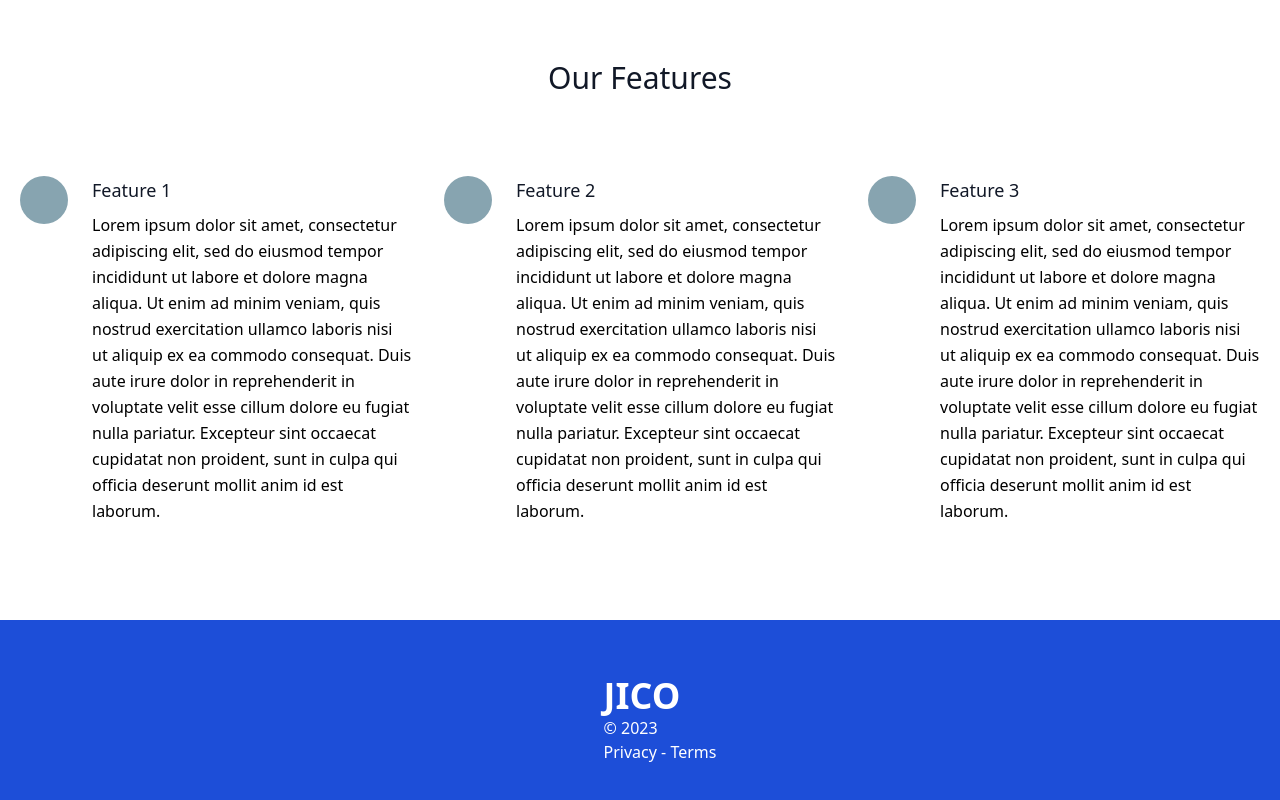
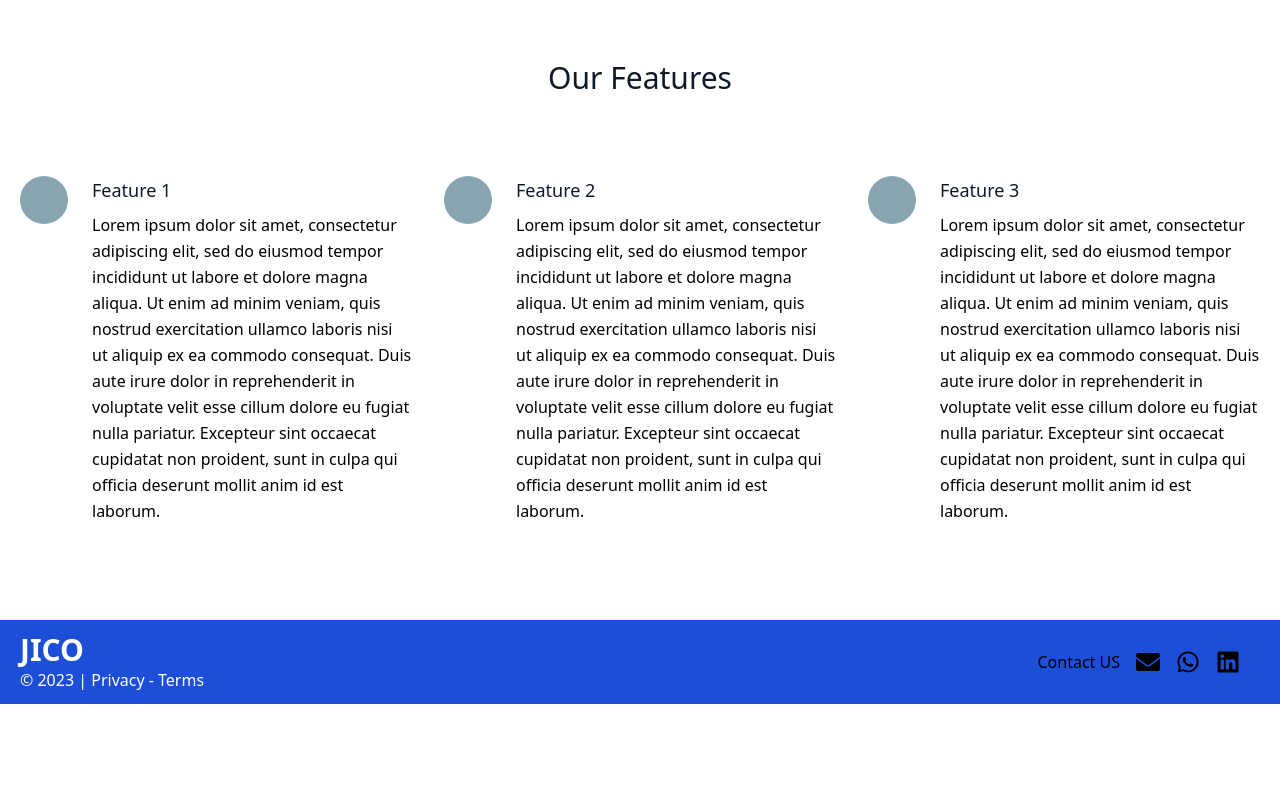
Before and after one commit to loutusz/CapstoneProject, a Next.js app: page / in a window 1280 px wide. Shown: the part 754-1554 px from the top of the page. After the commit the page ends 1458 px from the top, so only its background shows below. Built offline with nearby package versions, Linux system fonts and the light colour scheme.

Commit message:
update footer

```diff
--- a/components/footer.js
+++ b/components/footer.js
@@ -1,13 +1,20 @@
 import React from "react";
-import {FaEnvelope, FaWhatsapp} from 'react-icons/fa'
+import {FaEnvelope, FaWhatsapp, FaLinkedin, FaTwitter} from 'react-icons/fa'
 export default function Footer (){
     return (
-        // py-8 px-6 flex justify-between items-center
-        <footer className="bg-blue-700 h-1/4 w-full flex md:flex-row flex-col justify-around items-start p-15">
-            <div className="text-white py-14 px-14 pl-24 ">
-                <h2 className="text-4xl font-bold">JICO </h2>
-                <p>© 2023</p>
-                <p>Privacy - Terms</p>
-            </div>
+        <footer className="bg-blue-700 flex justify-between items-center px-5 py-3">
+           <ul>
+                <div className="text-white">
+                    <h2 className="text-3xl font-bold">JICO </h2>
+                    <p>© 2023 | Privacy - Terms</p>
+                </div>
+         </ul>
+                  {/* Contact */}
+                <div className="flex gap-4 items-end px-5">
+                    <p>Contact US</p>
+                    <FaEnvelope className="text-2xl cursor-pointer hover:text-red-600"/>
+                    <FaWhatsapp className="text-2xl cursor-pointer hover:text-green-600"/>
+                    <FaLinkedin className="text-2xl cursor-pointer hover:text-sky-400"/>
+                </div>
         </footer>
     )}
--- a/components/header.js
+++ b/components/header.js
@@ -3,7 +3,7 @@ import Link from "next/link";
 
 export default function Header() {
     return (
-        <header className="bg-custombluegray py-4 px-6 flex justify-between items-center">
+        <header className="bg-blue-700 py-4 px-6 flex justify-between items-center">
             <div className="text-white text-5xl font-bold">Jico</div>
             <nav className="flex justify-center items-center space-x-8">
                 <Link className="text-white hover:text-gray-300 font-semibold" href="/">
```
